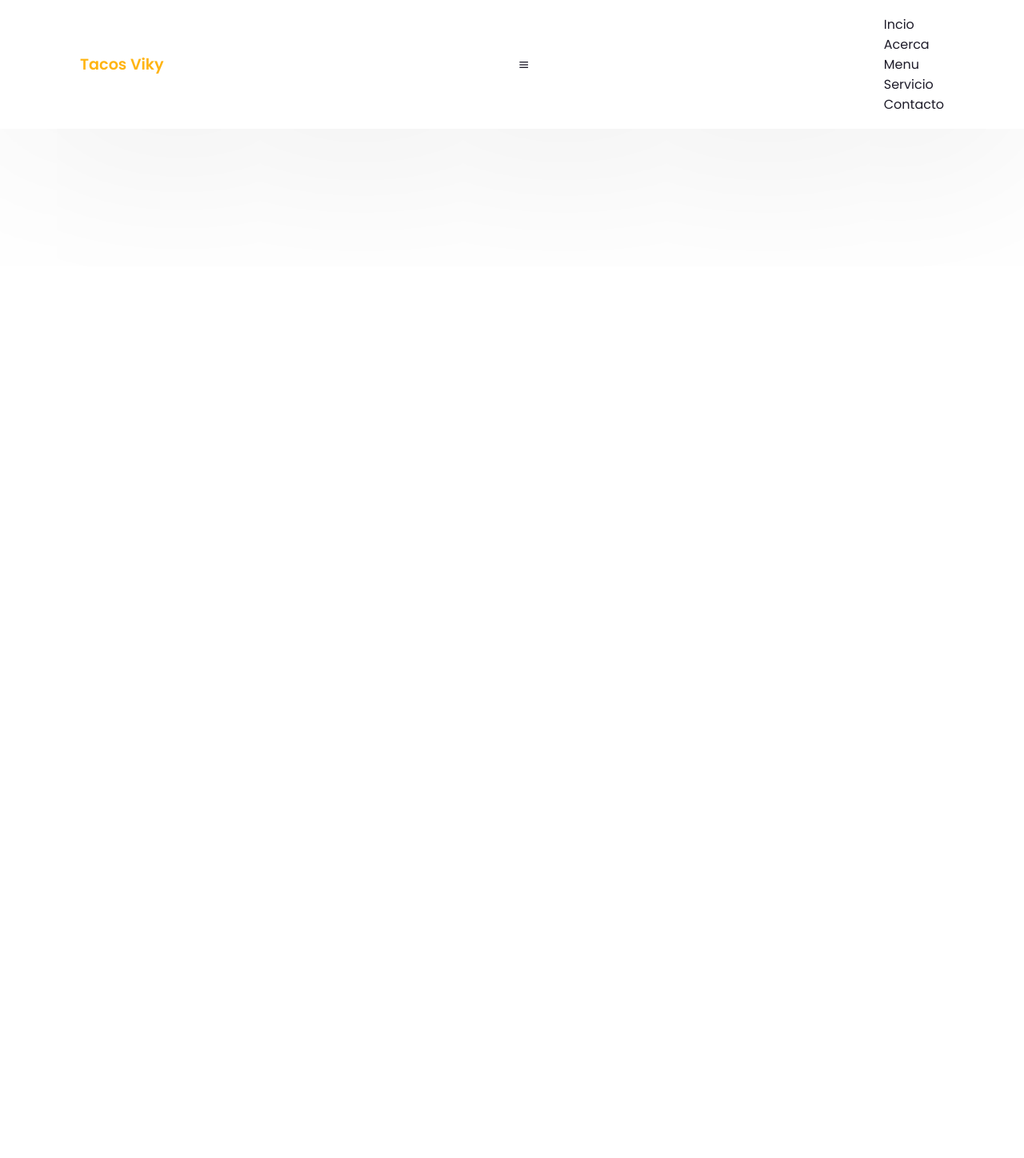
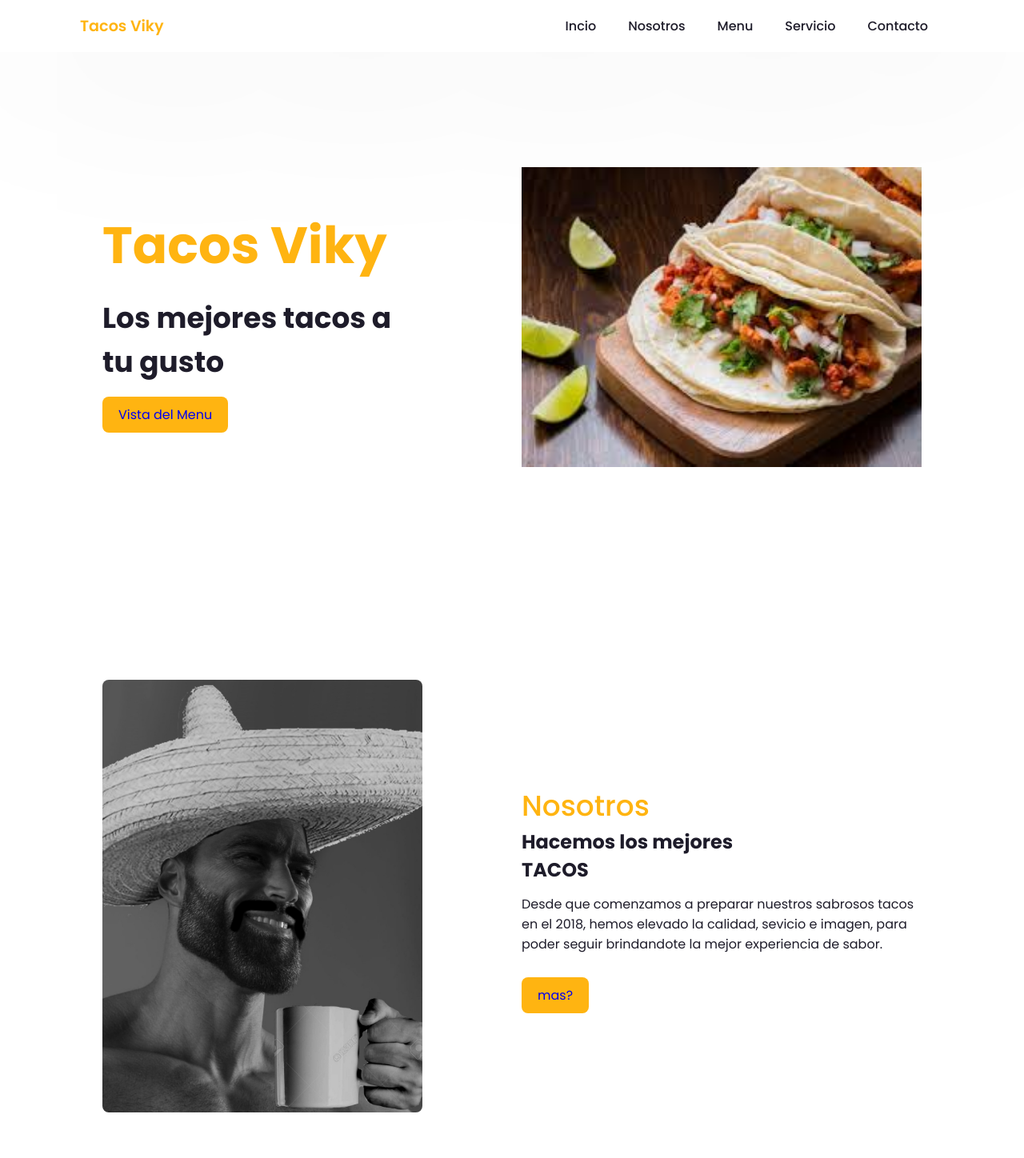
Before and after one commit to Zarlbalt/Tacos_Vicky, a plain HTML site: page index.html in a window 1280 px wide. Shown: the whole page at 80% size. Before the commit the page ends 800 px from the top, so only its background shows below. Drawn offline with nearby package versions, Linux system fonts and the light colour scheme.

Commit message:
puse imagenes no son las finales es para ver como trabaja el estilo y movimiento que les puse, en index modifique las secciones de los botones para que se dirigan a las posiciones de la pagina web

```diff
--- a/index.html
+++ b/index.html
@@ -19,13 +19,38 @@
         <div class="bx bx-menu" id="menu-icon"></div>
 
         <ul class="navbar">
-            <li><a href="#inicio"></a>Incio</li>
-            <li><a href="#acerca"></a>Acerca</li>
-            <li><a href="#menu"></a>Menu</li>
-            <li><a href="#servicio"></a>Servicio</li>
-            <li><a href="#contacto"></a>Contacto</li>
+            <li><a href="#inicio">Incio</a></li>
+            <li><a href="#nosotros">Nosotros</a></li>
+            <li><a href="#menu">Menu</a></li>
+            <li><a href="#servicio">Servicio</a></li>
+            <li><a href="#contacto">Contacto</a></li>
         </ul>
     </header>
+    <!--seccion de Inicio-->
+    <section class="inicio" id="inicio">
+        <div class="inicio-text">
+            <h1>Tacos Viky</h1>
+            <h2>Los mejores tacos a <br>tu gusto </h2>
+            <a href="#" class="btn">Vista del Menu</a>
+        </div>
+        <div class="inicio-img">
+            <img src="imagenes/tacosAdobada.jpg" alt="">
+        </div>
+    </section>
+    <!--Nosotros-->
+    <section class="nosotros" id="nosotros">
+        <div class="nosotros-img">
+            <img src="imagenes/nosostros.jpg" alt="">
+        </div>
+        <div class="nosotros-text">
+            <span>Nosotros</span>
+            <h2>Hacemos los mejores <br> TACOS</h2>
+            <p>Desde que comenzamos a preparar nuestros sabrosos tacos en el 2018, hemos elevado la calidad, sevicio e imagen, para poder seguir brindandote la mejor experiencia de sabor.</p>
+            <a href="#" class="btn">mas?</a>
+        </div>
+    </section>
+
+
 
     <!--Link de JavaScript-->
     <script src="main.js"></script>
--- a/style.css
+++ b/style.css
@@ -27,6 +27,9 @@
     --p-font: 0.9rem;
 
 }
+section{
+    padding: 50px 10%;
+}
 body{
     color: var(--text-color);
     background: var(--bg-color);
@@ -52,3 +55,74 @@ header{
     font-weight: 600;
     color: var(--main-color);
 }
+
+.navbar{
+    display: flex;
+}
+.navbar a{
+    display: 1rem;
+    padding: 10px 20px;
+    color: var(--text-color);
+    font-weight: 500;
+}
+.navbar a:hover{
+    color: var(--main-color);
+}
+
+#menu-icon{
+    font-size: 2rem;
+    cursor: pointer;
+    display: none;
+}
+.inicio{
+    width: 100%;
+    height: 100vh;
+    display: grid;
+    grid-template-columns: repeat(2,1fr);
+    align-items: center;
+    gap: 1.5rem;
+}
+.inicio-img img{
+    width: 100%;
+}
+.inicio-text h1{
+    font-size: var(--big-font);
+    color: var(--main-color);
+
+}
+.inicio-text h2{
+    font-size: var(--h2-font);
+    margin: 1rem 0 1rem;
+}
+.btn{
+    display: inline-block;
+    background: var(--main-color);
+    padding: 10px 20px;
+    border-radius: 0.5rem;
+    padding: #fff;
+}
+.btn:hover{
+    background: #ffa400;
+}
+.nosotros{
+    display: grid;
+    grid-template-columns: repeat(2,1fr);
+    gap: 1.5rem;
+    align-items: center;
+
+}
+.nosotros-img img{
+    max-width: 80%;
+    border-radius: 0.5rem;
+}
+.nosotros-text span{
+    color: var(--main-color);
+    font-weight: 500;
+}
+.nosotros-text span{
+    font-size: var(--h2-font);
+}
+.nosotros-text p{
+    margin: 0.8rem 0 1.8rem;
+
+}
```
Also changed, not shown: imagenes/nosostros.jpg (added), imagenes/tacosAdobada.jpg (added).
